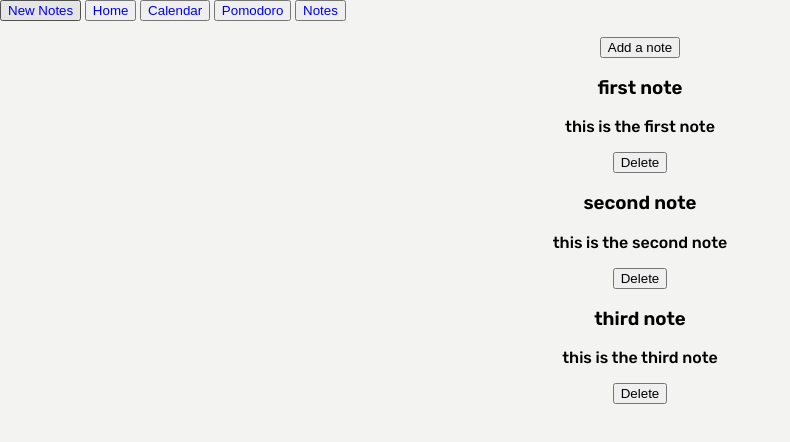
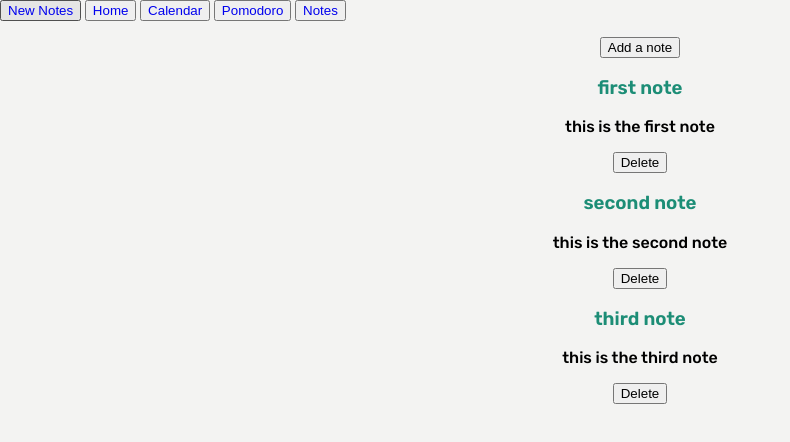
Before and after one commit to ni-lie/IskoTool, a Svelte app in the folder IskoTool/: page / in a window 1280 px wide. Both pictures are taken after a click on the button "New Notes". Shown: the top 442 px of the page, without its empty margins (0-790 px from the left). Built offline with nearby package versions, Linux system fonts and the light colour scheme.

Commit message:
feat: changed title color

```diff
--- a/IskoTool/src/pages/newNotes.svelte
+++ b/IskoTool/src/pages/newNotes.svelte
@@ -51,4 +51,7 @@
         max-width: 240px;
         margin: 0 auto;
     }
+    h3 {
+        color: #1c8d76;
+    }
 </style>
```
